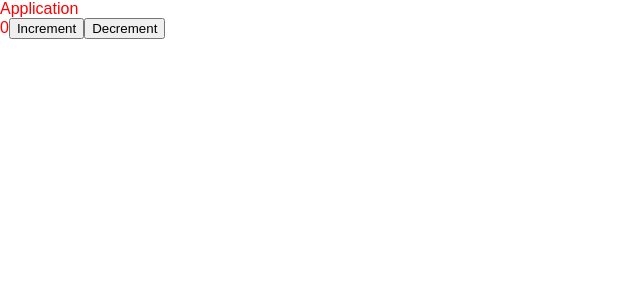
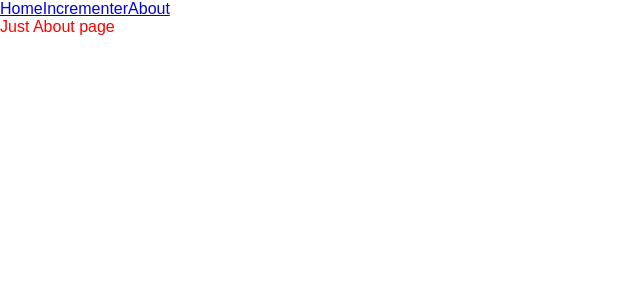
Before and after one commit to kamrade/react-d3, a React (Create React App) app: page /about in a window 1280 px wide. Shown: the top 300 px of the page, without its empty margins (0-640 px from the left). Built offline with nearby package versions, Linux system fonts and the light colour scheme.

Commit message:
base ReactRedux app with Router

```diff
--- a/src/App.js
+++ b/src/App.js
@@ -1,13 +1,24 @@
 import React, { Component } from 'react';
+import { Route, Redirect } from 'react-router-dom';
+import { NavLink } from 'react-router-dom';
 import Incrementer from './components/Incrementer';
+import About from './components/About';
 import './App.css';
 
 class App extends Component {
   render() {
     return (
       <div className="App">
-        Application
-        <Incrementer/>
+        <div className="header">
+          <NavLink to='/'>Home</NavLink>
+          <NavLink to='/incrementer'>Incrementer</NavLink>
+          <NavLink to='/about'>About</NavLink>
+        </div>
+        <div className="workspace">
+          <Route exact path="/" render={props => <Redirect to="incrementer" />} />
+          <Route exact path="/incrementer" component={Incrementer} />
+          <Route exact path="/about" component={About} />
+        </div>
       </div>
     );
   }
--- /dev/null
+++ b/src/components/About.jsx
@@ -0,0 +1,15 @@
+import React, { Component } from 'react';
+
+class About extends Component {
+
+  render() {
+    return (
+      <div className="About">
+        Just About page
+      </div>
+    );
+  }
+
+}
+
+export default About;
```
